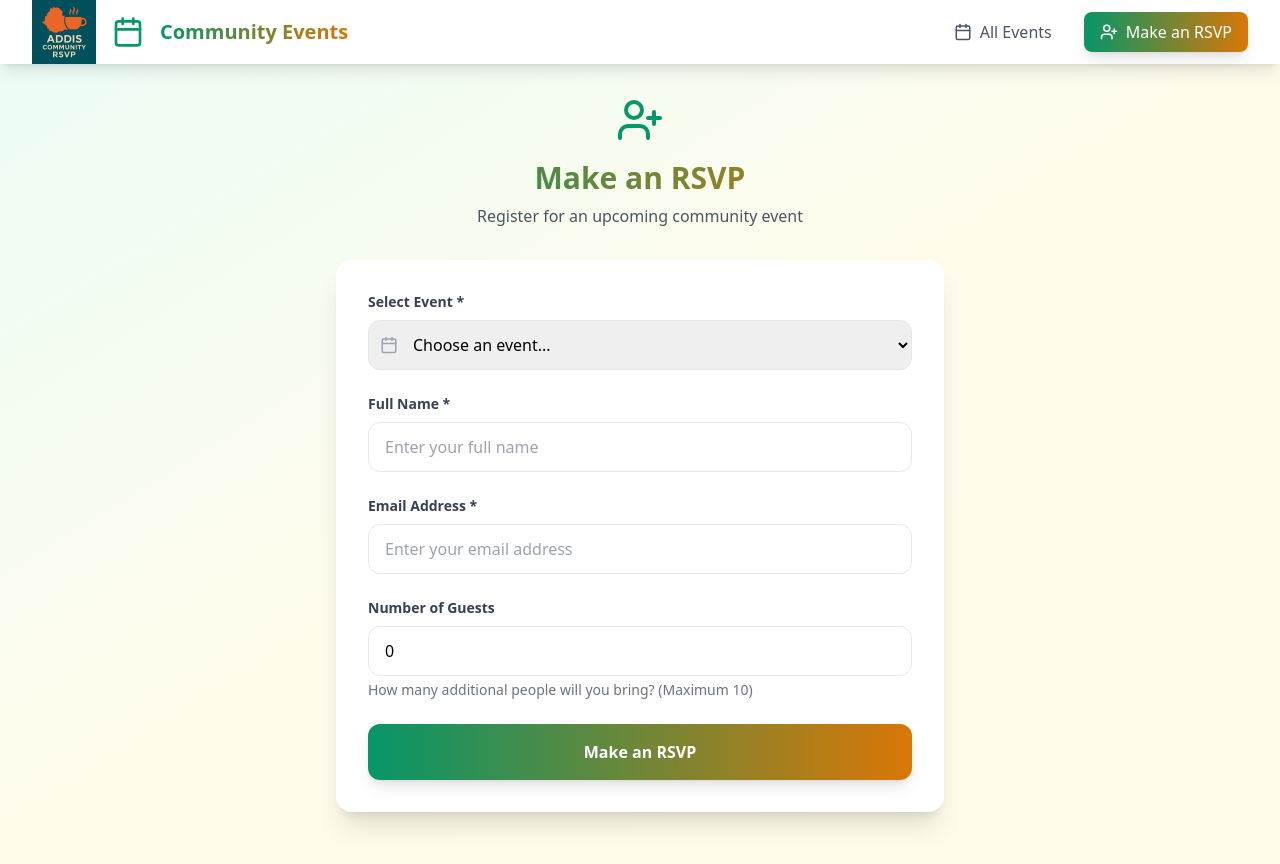
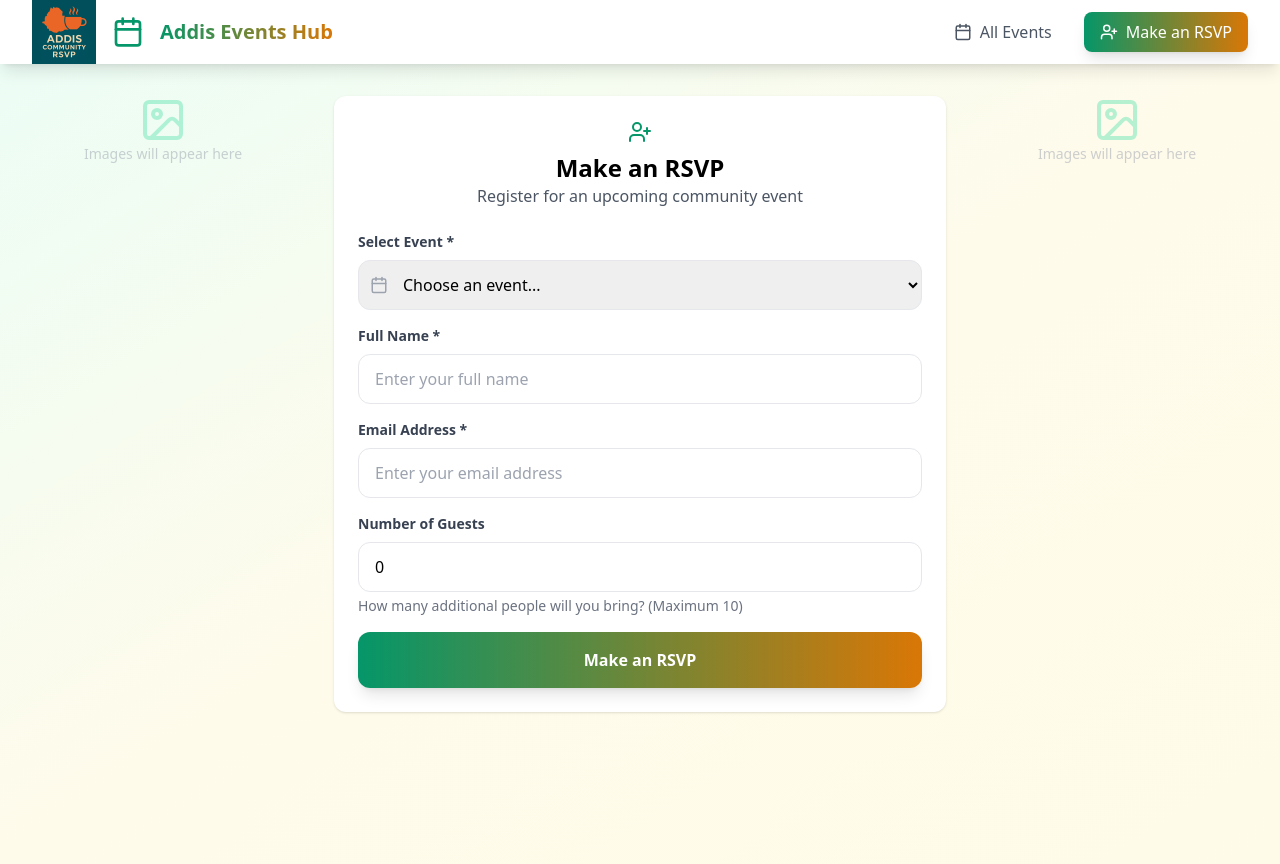
Before and after one commit to dagi2002/community-rsvp-app, a React (Vite) app: page /rsvp in a window 1280 px wide. Built offline with nearby package versions, Linux system fonts and the light colour scheme.

Commit message:
Complete RSVP form UI, image handling, branding updates

```diff
--- a/src/components/Navigation.tsx
+++ b/src/components/Navigation.tsx
@@ -10,10 +10,10 @@ const Navigation: React.FC = () => {
       <div className="max-w-7xl mx-auto px-4 sm:px-6 lg:px-8">
         <div className="flex justify-between items-center h-16">
         <div className="flex items-center space-x-4">
-        <img src="/images/placeholder.png" alt="Community Events logo" className="h-16 w-16" />
+        <img src="/images/placeholder.png" alt=" Addis Events Hublogo" className="h-16 w-16" />
         <Calendar className="h-8 w-8 text-emerald-600" />
         <span className="text-xl font-bold bg-gradient-to-r from-emerald-600 to-amber-600 bg-clip-text text-transparent">
-          Community Events
+        Addis Events Hub
         </span>
       </div>
 
--- a/src/pages/RSVPPage.tsx
+++ b/src/pages/RSVPPage.tsx
@@ -1,7 +1,7 @@
 import React, { useState } from 'react';
 import { useSearchParams, useNavigate } from 'react-router-dom';
 import { useEvents } from '../hooks/useEvents';
-import { UserPlus, Calendar, Check, AlertCircle } from 'lucide-react';
+import { UserPlus, Calendar, Check, AlertCircle, Image as ImageIcon, ChevronLeft, ChevronRight } from 'lucide-react';
 
 const RSVPPage: React.FC = () => {
   const [searchParams] = useSearchParams();
@@ -20,26 +20,23 @@ const RSVPPage: React.FC = () => {
   const [isSubmitting, setIsSubmitting] = useState(false);
   const [submitted, setSubmitted] = useState(false);
   const [errors, setErrors] = useState<Record<string, string>>({});
+  const [currentImageIndex, setCurrentImageIndex] = useState(0);
 
   const selectedEvent = events.find(event => event.id === formData.eventId);
+  const eventImages = selectedEvent?.images || [];
+  const hasImages = eventImages.length > 0;
 
   const validateForm = () => {
     const newErrors: Record<string, string> = {};
 
-    if (!formData.eventId) {
-      newErrors.eventId = 'Please select an event';
-    }
-    if (!formData.name.trim()) {
-      newErrors.name = 'Name is required';
-    }
+    if (!formData.eventId) newErrors.eventId = 'Please select an event';
+    if (!formData.name.trim()) newErrors.name = 'Name is required';
     if (!formData.email.trim()) {
       newErrors.email = 'Email is required';
     } else if (!/^[^\s@]+@[^\s@]+\.[^\s@]+$/.test(formData.email)) {
       newErrors.email = 'Please enter a valid email address';
     }
-    if (formData.guests < 0) {
-      newErrors.guests = 'Number of guests cannot be negative';
-    }
+    if (formData.guests < 0) newErrors.guests = 'Number of guests cannot be negative';
 
     setErrors(newErrors);
     return Object.keys(newErrors).length === 0;
@@ -51,9 +48,7 @@ const RSVPPage: React.FC = () => {
     if (!validateForm()) return;
 
     setIsSubmitting(true);
-
-    // Simulate API call delay
-    await new Promise(resolve => setTimeout(resolve, 1000));
+    await new Promise(resolve => setTimeout(resolve, 1000)); // Simulate delay
 
     try {
       addRSVP(formData.eventId, {
@@ -61,13 +56,8 @@ const RSVPPage: React.FC = () => {
         email: formData.email.trim(),
         guests: formData.guests
       });
-
       setSubmitted(true);
-
-      // Reset form after successful submission
-      setTimeout(() => {
-        navigate('/');
-      }, 2000);
+      setTimeout(() => navigate('/'), 2000);
     } catch (error) {
       console.error('Error submitting RSVP:', error);
     } finally {
@@ -82,6 +72,62 @@ const RSVPPage: React.FC = () => {
     }
   };
 
+  const nextImage = () => setCurrentImageIndex((prev) => (prev + 1) % eventImages.length);
+  const prevImage = () => setCurrentImageIndex((prev) => (prev - 1 + eventImages.length) % eventImages.length);
+
+  const ImageGallery = ({ side }: { side: 'left' | 'right' }) => {
+    if (!hasImages) {
+      return (
+        <div className="hidden lg:flex flex-col items-center justify-center opacity-50">
+          <ImageIcon size={48} className="text-emerald-300" />
+          <p className="text-gray-400 text-sm text-center">Images will appear here</p>
+        </div>
+      );
+    }
+
+    const mid = Math.ceil(eventImages.length / 2);
+    const imagesToShow = side === 'left' ? eventImages.slice(0, mid) : eventImages.slice(mid);
+
+    return (
+      <div className="hidden lg:flex flex-col space-y-4">
+        {imagesToShow.map((src, index) => (
+          <img
+            key={index}
+            src={src}
+            alt={`${selectedEvent?.title} - Image ${index + 1}`}
+            className="rounded-xl shadow object-cover aspect-video hover:scale-105 transition duration-200"
+          />
+        ))}
+      </div>
+    );
+  };
+
+  const FeaturedImageCarousel = () => {
+    if (!hasImages) return null;
+
+    return (
+      <div className="lg:hidden mb-6">
+        <div className="relative">
+          <img
+            src={eventImages[currentImageIndex]}
+            alt="Featured event image"
+            className="w-full rounded-xl shadow object-cover aspect-video"
+          />
+          {eventImages.length > 1 && (
+            <>
+              <button onClick={prevImage} className="absolute top-1/2 left-2 transform -translate-y-1/2 bg-white/80 p-1 rounded-full shadow">
+                <ChevronLeft />
+              </button>
+              <button onClick={nextImage} className="absolute top-1/2 right-2 transform -translate-y-1/2 bg-white/80 p-1 rounded-full shadow">
+                <ChevronRight />
+              </button>
+            </>
+          )}
+        </div>
+      </div>
+    );
+  };
+
   if (submitted) {
     return (
       <div className="min-h-screen bg-gradient-to-br from-emerald-50 via-amber-50 to-yellow-50 flex items-center justify-center">
@@ -93,40 +139,36 @@ const RSVPPage: React.FC = () => {
           <p className="text-gray-600 mb-6">
             Thank you for registering. We'll send you event details and updates to your email.
           </p>
-          <div className="text-sm text-gray-500">
-            Redirecting to events page...
-          </div>
+          <div className="text-sm text-gray-500">Redirecting to events page...</div>
         </div>
       </div>
     );
   }
 
   return (
-    <div className="min-h-screen bg-gradient-to-br from-emerald-50 via-amber-50 to-yellow-50">
-      <div className="max-w-2xl mx-auto px-4 sm:px-6 lg:px-8 py-8">
-        <div className="text-center mb-8">
-        <UserPlus className="h-12 w-12 text-emerald-600 mx-auto mb-4" />
-        <h1 className="text-3xl font-bold bg-gradient-to-r from-emerald-600 to-amber-600 bg-clip-text text-transparent mb-2">
-        Make an RSVP
-          </h1>
-          <p className="text-gray-600">
-            Register for an upcoming community event
-          </p>
-        </div>
+    <div className="min-h-screen bg-gradient-to-br from-emerald-50 via-amber-50 to-yellow-50 py-8 px-4">
+      <div className="max-w-7xl mx-auto grid grid-cols-1 lg:grid-cols-12 gap-6">
+        <div className="lg:col-span-3"><ImageGallery side="left" /></div>
 
-        <div className="bg-white rounded-2xl shadow-xl p-8">
-          <form onSubmit={handleSubmit} className="space-y-6">
+        <div className="lg:col-span-6 bg-white p-6 rounded-xl shadow space-y-6">
+          <div className="text-center">
+            <UserPlus className="text-emerald-600 mx-auto mb-2" />
+            <h1 className="font-bold text-2xl">Make an RSVP</h1>
+            <p className="text-gray-600">Register for an upcoming community event</p>
+          </div>
+
+          <FeaturedImageCarousel />
+
+          <form onSubmit={handleSubmit} className="space-y-4">
             <div>
-              <label htmlFor="eventId" className="block text-sm font-semibold text-gray-700 mb-2">
-                Select Event *
-              </label>
+              <label htmlFor="eventId" className="block text-sm font-semibold text-gray-700 mb-2">Select Event *</label>
               <div className="relative">
                 <Calendar className="absolute left-3 top-1/2 transform -translate-y-1/2 text-gray-400" size={18} />
                 <select
                   id="eventId"
                   value={formData.eventId}
                   onChange={(e) => handleInputChange('eventId', e.target.value)}
-                  className={`w-full pl-10 pr-4 py-3 border rounded-xl focus:ring-2 focus:ring-emerald-500 focus:border-transparent transition-all duration-200 ${
+                  className={`w-full pl-10 pr-4 py-3 border rounded-xl focus:ring-2 focus:ring-emerald-500 focus:border-transparent ${
                     errors.eventId ? 'border-red-300 bg-red-50' : 'border-gray-200'
                   }`}
                 >
@@ -139,22 +181,14 @@ const RSVPPage: React.FC = () => {
                 </select>
               </div>
               {errors.eventId && (
-                <div className="flex items-center mt-2 text-sm text-red-600">
-                  <AlertCircle size={16} className="mr-1" />
-                  {errors.eventId}
-                </div>
+                <p className="flex items-center mt-2 text-sm text-red-600">
+                  <AlertCircle size={16} className="mr-1" /> {errors.eventId}
+                </p>
               )}
             </div>
 
             {selectedEvent && (
               <div className="bg-emerald-50 rounded-xl p-4 border border-emerald-100">
-                {selectedEvent.images?.[0] && (
-                  <img
-                    src={selectedEvent.images[0]}
-                    alt={selectedEvent.title}
-                    className="w-full h-32 object-cover rounded-lg mb-2"
-                  />
-                )}
                 <h3 className="font-semibold text-emerald-900 mb-2">{selectedEvent.title}</h3>
                 <p className="text-emerald-700 text-sm mb-2">{selectedEvent.description}</p>
                 <p className="text-emerald-600 text-sm">
@@ -171,53 +205,45 @@ const RSVPPage: React.FC = () => {
             )}
 
             <div>
-              <label htmlFor="name" className="block text-sm font-semibold text-gray-700 mb-2">
-                Full Name *
-              </label>
+              <label htmlFor="name" className="block text-sm font-semibold text-gray-700 mb-2">Full Name *</label>
               <input
                 type="text"
                 id="name"
                 value={formData.name}
                 onChange={(e) => handleInputChange('name', e.target.value)}
                 placeholder="Enter your full name"
-                className={`w-full px-4 py-3 border rounded-xl focus:ring-2 focus:ring-emerald-500 focus:border-transparent transition-all duration-200 ${
+                className={`w-full px-4 py-3 border rounded-xl focus:ring-2 focus:ring-emerald-500 focus:border-transparent ${
                   errors.name ? 'border-red-300 bg-red-50' : 'border-gray-200'
                 }`}
               />
               {errors.name && (
-                <div className="flex items-center mt-2 text-sm text-red-600">
-                  <AlertCircle size={16} className="mr-1" />
-                  {errors.name}
-                </div>
+                <p className="flex items-center mt-2 text-sm text-red-600">
+                  <AlertCircle size={16} className="mr-1" /> {errors.name}
+                </p>
               )}
             </div>
 
             <div>
-              <label htmlFor="email" className="block text-sm font-semibold text-gray-700 mb-2">
-                Email Address *
-              </label>
+              <label htmlFor="email" className="block text-sm font-semibold text-gray-700 mb-2">Email Address *</label>
               <input
                 type="email"
                 id="email"
                 value={formData.email}
                 onChange={(e) => handleInputChange('email', e.target.value)}
                 placeholder="Enter your email address"
-                className={`w-full px-4 py-3 border rounded-xl focus:ring-2 focus:ring-emerald-500 focus:border-transparent transition-all duration-200 ${
+                className={`w-full px-4 py-3 border rounded-xl focus:ring-2 focus:ring-emerald-500 focus:border-transparent ${
                   errors.email ? 'border-red-300 bg-red-50' : 'border-gray-200'
                 }`}
               />
               {errors.email && (
-                <div className="flex items-center mt-2 text-sm text-red-600">
-                  <AlertCircle size={16} className="mr-1" />
-                  {errors.email}
-                </div>
+                <p className="flex items-center mt-2 text-sm text-red-600">
+                  <AlertCircle size={16} className="mr-1" /> {errors.email}
+                </p>
               )}
             </div>
 
             <div>
-              <label htmlFor="guests" className="block text-sm font-semibold text-gray-700 mb-2">
-                Number of Guests
-              </label>
+              <label htmlFor="guests" className="block text-sm font-semibold text-gray-700 mb-2">Number of Guests</label>
               <input
                 type="number"
                 id="guests"
@@ -226,18 +252,15 @@ const RSVPPage: React.FC = () => {
                 value={formData.guests}
                 onChange={(e) => handleInputChange('guests', parseInt(e.target.value) || 0)}
                 placeholder="0"
-                className={`w-full px-4 py-3 border rounded-xl focus:ring-2 focus:ring-emerald-500 focus:border-transparent transition-all duration-200 ${
+                className={`w-full px-4 py-3 border rounded-xl focus:ring-2 focus:ring-emerald-500 focus:border-transparent ${
                   errors.guests ? 'border-red-300 bg-red-50' : 'border-gray-200'
                 }`}
               />
-              <p className="text-sm text-gray-500 mt-1">
-                How many additional people will you bring? (Maximum 10)
-              </p>
+              <p className="text-sm text-gray-500 mt-1">How many additional people will you bring? (Maximum 10)</p>
               {errors.guests && (
-                <div className="flex items-center mt-2 text-sm text-red-600">
-                  <AlertCircle size={16} className="mr-1" />
-                  {errors.guests}
-                </div>
+                <p className="flex items-center mt-2 text-sm text-red-600">
+                  <AlertCircle size={16} className="mr-1" /> {errors.guests}
+                </p>
               )}
             </div>
 
@@ -257,6 +280,8 @@ const RSVPPage: React.FC = () => {
             </button>
           </form>
         </div>
+
+        <div className="lg:col-span-3"><ImageGallery side="right" /></div>
       </div>
     </div>
   );
```
